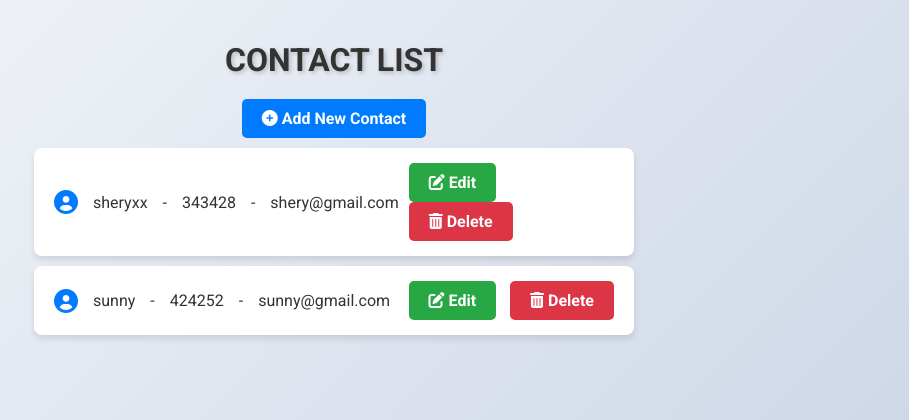
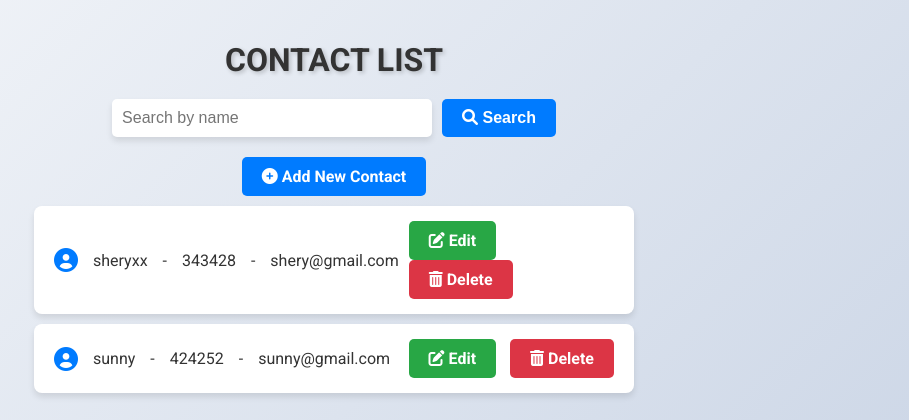
Before and after one commit to sheryx0x/contactmanager, a Django app: page / in a window 1280 px wide. Shown: the top 420 px of the page, without its empty margins (306-1215 px from the left). Run offline with Django 4.2, Linux system fonts and the light colour scheme; data comes from the database, SQL or seed files in the repository; both versions use the stored data as it was after the commit.

Commit message:
added seach feature

```diff
--- a/contactmanagerapp/templates/contactmanagerapp/home.html
+++ b/contactmanagerapp/templates/contactmanagerapp/home.html
@@ -27,6 +27,47 @@
             text-transform: uppercase;
             margin-bottom: 20px;
             text-shadow: 2px 2px 4px rgba(0, 0, 0, 0.2);
+        }
+
+
+        form {
+            margin-bottom: 20px;
+            display: flex;
+            justify-content: center;
+            align-items: center;
+            gap: 10px;
+        }
+
+        form input[type="text"] {
+            width: 300px;
+            padding: 10px;
+            border: none;
+            border-radius: 5px;
+            box-shadow: 0 4px 6px rgba(0, 0, 0, 0.1);
+            font-size: 1em;
+            transition: box-shadow 0.3s ease;
+        }
+
+        form input[type="text"]:focus {
+            outline: none;
+            box-shadow: 0 6px 10px rgba(0, 0, 0, 0.2);
+        }
+
+        form button {
+            padding: 10px 20px;
+            border: none;
+            border-radius: 5px;
+            background-color: #007bff;
+            color: white;
+            font-size: 1em;
+            font-weight: bold;
+            cursor: pointer;
+            transition: background-color 0.3s ease, transform 0.2s ease;
+        }
+
+        form button:hover {
+            background-color: #0056b3;
+            transform: translateY(-2px);
         }
 
         a {
@@ -119,6 +160,14 @@
 </head>
 <body>
     <h1>Contact List</h1>
+    <form method="get" action="{% url 'home' %}">
+        <input type="text" name="search" placeholder="Search by name" value="{{ query }}">
+        <button type="submit">
+            <i class="fas fa-search"></i> Search
+        </button>
+    </form>
+
+
     <a href="{% url 'create_contact' %}">
         <i class="fas fa-plus-circle"></i> Add New Contact
     </a>
--- a/contactmanagerapp/views.py
+++ b/contactmanagerapp/views.py
@@ -5,8 +5,12 @@ from .models import *
 
 
 def home(request):
-    contacts = Contact.objects.all()
-    return render(request,'contactmanagerapp/home.html', {'contacts':contacts})
+    query = request.GET.get('search', '')
+    if query:
+        contacts = Contact.objects.filter(name__icontains=query)
+    else:
+        contacts = Contact.objects.all()
+    return render(request, 'contactmanagerapp/home.html', {'contacts': contacts, 'query': query})
 
 
 def create_contact(request):
```
Also changed, not shown: db.sqlite3.
